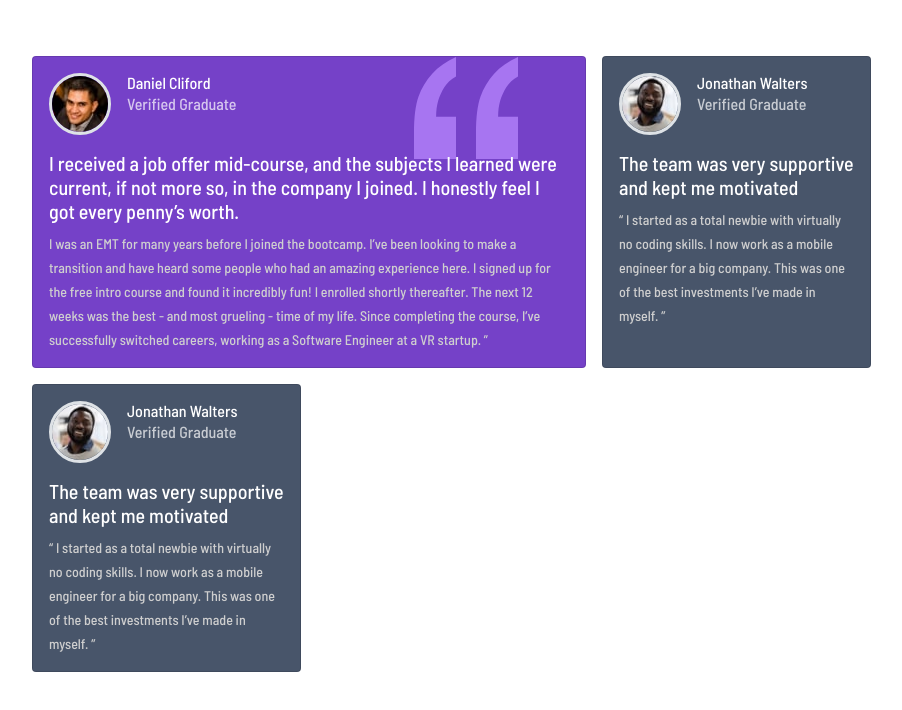
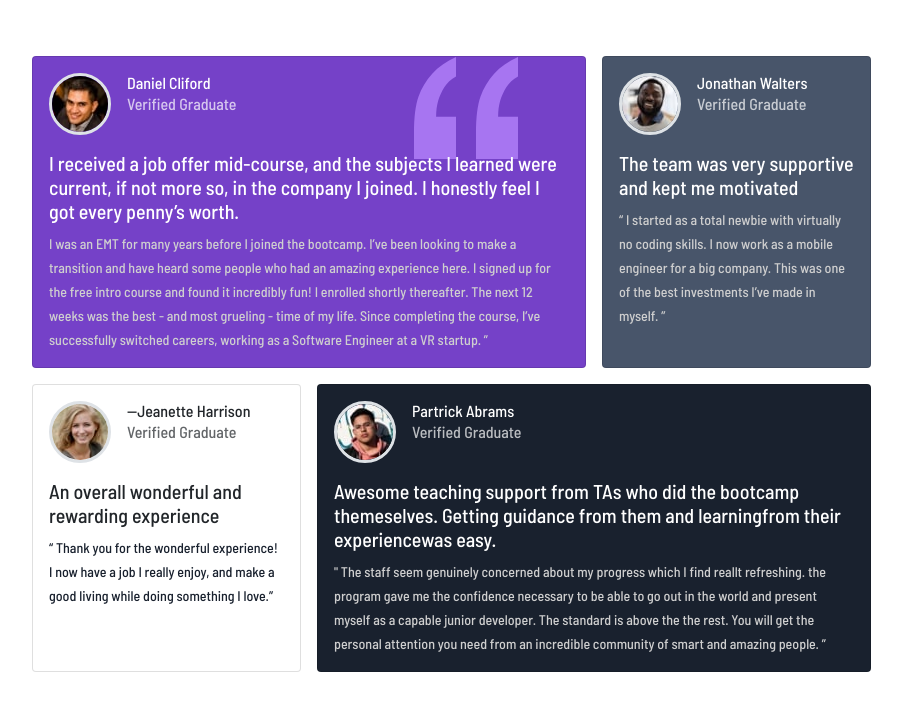
Before and after one commit to warrenfallon/All-projects, a plain HTML site: page SBA326/index.html in a window 1280 px wide. Shown: the whole page, without its empty margins (46-948 px from the left). Drawn offline with nearby package versions, Linux system fonts and the light colour scheme.

```diff
--- a/SBA326/index.html
+++ b/SBA326/index.html
@@ -112,41 +112,89 @@
 
                  <div class="col-lg-4 p-2">
                  <article
-                   style="background-color: hsl(217, 19%, 35%)"
-                   class="card h-100 text-white"
+                   style="background-color:hsl(0, 0%, 100%)"
+                   class="card h-100 text-dark"
                  >
                    <div class="card-body">
                      <div class="media d-flex mb-3">
                        <img
                          class="m-0 border border-3 rounded-circle"
-                         src="images/image-jonathan.jpg"
+                         src="images/image-jeanette.jpg"
                          style="border-color: hsl(0, 0%, 81%)"
                        />
                        <div class="ps-3 media-body">
-                         <h6 style="margin: 0">Jonathan Walters</h6>
+                         <h6 style="margin: 0">--Jeanette Harrison</h6>
                          <p style="opacity: 70%">Verified Graduate</p>
                        </div>
                      </div>
 
                      <div>
-                       <h5>The team was very supportive and kept me motivated</h5>
-                       <small style="color: hsl(0, 0%, 81%)">
-                         “ I started as a total newbie with virtually no coding
-                         skills. I now work as a mobile engineer for a big company.
-                         This was one of the best investments I’ve made in myself.
-                         ”
+                       <h5>An overall wonderful and rewarding experience</h5>
+                       <small style="color:hsl(219, 29%, 14%) ">
+                         “ Thank you for the wonderful experience! I now have a job I really enjoy, and make a good living while doing something I love.”
                        </small>
-                     </div>
-                   </div>
-                 </article>
-               </div>
+                       <!-- --Jeanette Harrison ends -->
+        </div>
+      </div>
 
 
 
-                <!-- --Jeanette Harrison ends -->
-        </div>
     </div>
-</div>
-    </main>
+
+               <!-- Partick Section Start -->
+              <div class="col-lg-8 p-2 ">
+                <article
+                  style="
+                    background-color: hsl(219, 29%, 14%) ;
+
+                  "
+                  class="card h-100 text-white"
+                >
+                  <div class="card-body ">
+                    <div class="media d-flex mb-3">
+                      <img
+                        class="m-0 border border-3 rounded-circle"
+                        src="images/image-patrick.jpg"
+                        style="border-color: hsl(0, 0%, 81%)"
+                      />
+                      <div class="ps-3 media-body">
+                        <h6 style="margin: 0">Partrick Abrams </h6>
+                        <p style="opacity: 70%">Verified Graduate</p>
+                      </div>
+                    </div>
+
+                    <div>
+                      <h5>
+                        Awesome teaching support from TAs who did the bootcamp themeselves.
+                        Getting guidance from them and learningfrom their experiencewas easy.
+
+
+                      </h5>
+                      <small style="color:hsl(0, 0%, 81%) ">
+                       " The staff seem genuinely concerned about my progress which I find reallt refreshing. the program gave me the confidence necessary to be able to go out in the world and present myself as a capable junior developer. The standard is above the the rest. You will get the personal attention you need from an incredible community of smart and amazing people. ”
+                      </small>
+
+                    </div>
+                  </div>
+                </article>
+              </div>
+    <!-- Daniel Section End-->
+
+         <!-- kira Walters start -->
+
+
+
+
+
+
+
+
+
+
+
+
+
+
+  </main>
 </body>
 </html>
```
